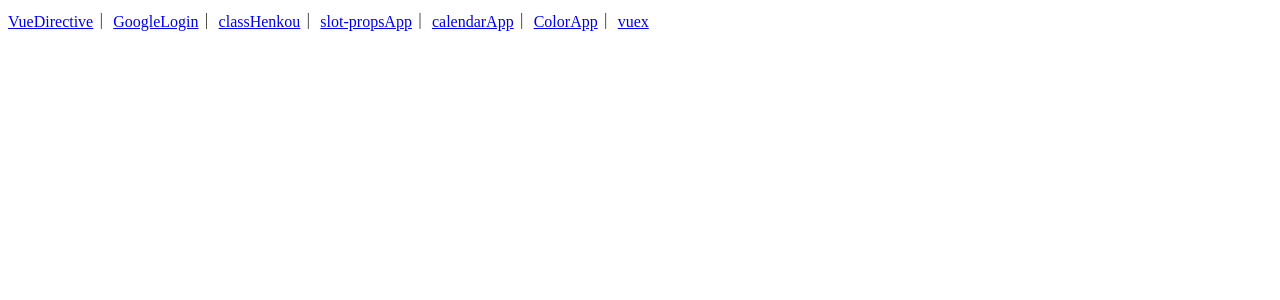
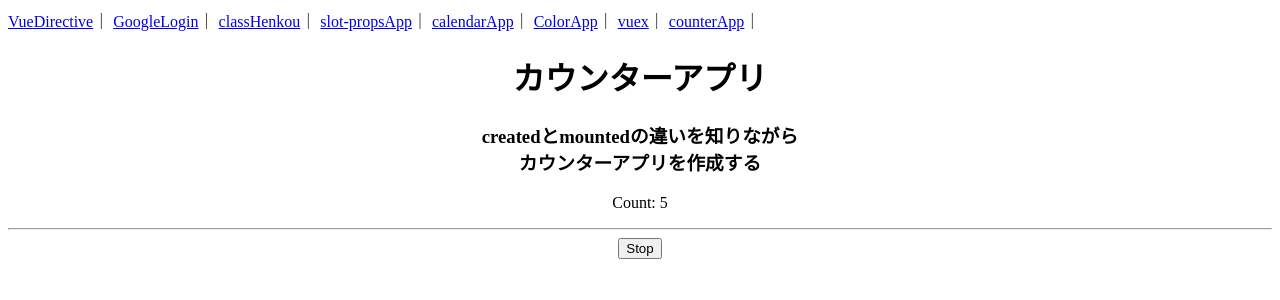
Before and after one commit to kujiKazuaki/my-teach, a Vue app: page /counterApp in a window 1280 px wide. Shown: the top 300 px of the page. Built offline with nearby package versions, Linux system fonts and the light colour scheme.

Commit message:
カウンターアプリ＋vueX

```diff
--- a/package.json
+++ b/package.json
@@ -12,7 +12,8 @@
     "firebase": "^9.9.4",
     "vue": "^3.2.13",
     "vue-router": "^4.0.3",
-    "vuex": "^4.0.0"
+    "vuex": "^4.0.2",
+    "vuex-persistedstate": "^4.1.0"
   },
   "devDependencies": {
     "@babel/core": "^7.12.16",
--- a/src/App.vue
+++ b/src/App.vue
@@ -8,7 +8,8 @@
       <router-link to="/slotpropsApp">slot-propsApp</router-link>｜
       <router-link to="/calendarApp">calendarApp</router-link>｜
       <router-link to="/ColorApp">ColorApp</router-link>｜
-      <router-link to="/vuex">vuex</router-link>
+      <router-link to="/vuex">vuex</router-link>｜
+      <router-link to="/counterApp">counterApp</router-link>｜
     </nav>
     <router-view />
   </div>
--- a/src/router/index.js
+++ b/src/router/index.js
@@ -7,6 +7,7 @@ import classHenkou from "@/個人勉強用/classHenkou.vue"
 import calendarApp from "@/個人勉強用/calendarApp.vue"
 import ColorApp from "@/個人勉強用/ColorApp.vue"
 import vuex from "@/個人勉強用/vuex.vue"
+import counterApp from "@/個人勉強用/counterApp.vue"
 
 const routes = [
   {
@@ -49,6 +50,11 @@ const routes = [
     name: "vuex",
     component: vuex,
   },
+  {
+    path: "/counterApp",
+    name: "counterApp",
+    component: counterApp,
+  },
 ]
 
 const router = createRouter({
--- a/src/store/index.js
+++ b/src/store/index.js
@@ -1,29 +1,8 @@
 import { createStore } from "vuex"
+import createPersistedState from "vuex-persistedstate"
 
 export default createStore({
-  state: () => {
-    return {
-      message: "count number.",
-      counter: 0,
-    }
-  },
-  mutations: {
-    count: (state, n) => {
-      state.counter += n
-    },
-    say: (state, msg) => {
-      state.message = msg
-    },
-    reset: (state) => {
-      state.counter = 0
-      state.message = "reset!!"
-    },
-  },
-  actions: {
-    doit: (context) => {
-      var n = Math.floor(Math.random() * 10)
-      context.commit("count", n)
-      context.commit("say", "add " + n + "!")
-    },
-  },
+  state() {},
+  mutations: {},
+  plugins: [createPersistedState()],
 })
--- /dev/null
+++ b/src/個人勉強用/counterApp.vue
@@ -0,0 +1,50 @@
+<template>
+  <div class="allContainer">
+    <h1>カウンターアプリ</h1>
+
+    <!-- created+mountedカウンターアプリ 始まり-->
+    <section class="createdmounted">
+      <h3>
+        createdとmountedの違いを知りながら<br />カウンターアプリを作成する
+      </h3>
+      <div id="app">
+        <p>{{ message }}</p>
+        <hr />
+        <button @click="doAction()">Stop</button>
+      </div>
+    </section>
+    <!-- created+mountedカウンターアプリ 終わり -->
+  </div>
+</template>
+
+<script>
+let timer = null
+export default {
+  data() {
+    return {
+      message: "",
+    }
+  },
+  created() {
+    this.message = "Hello Vue!"
+    this.count = 0
+  },
+  mounted() {
+    timer = setInterval(() => {
+      this.count++
+      this.message = "Count: " + this.count
+    }, 1000)
+  },
+  methods: {
+    doAction() {
+      clearInterval(timer)
+    },
+  },
+}
+</script>
+
+<style scoped>
+.allContainer {
+  text-align: center;
+}
+</style>
--- a/src/個人勉強用/vuex.vue
+++ b/src/個人勉強用/vuex.vue
@@ -1,29 +1,5 @@
 <template>
-  <div class="allContainer">
-    <section class="vuex-basic">
-      <h1>{{ $store.state.message }}</h1>
-    </section>
-    <section class="vuex-mutation">
-      <h1>mutation</h1>
-      <div
-        @click.exact="
-          $store.commit({ type: 'count', message: 'add 1!', add: 1 })
-        "
-        @click.ctrl="$store.commit('count', 2)"
-        @click.shift.exact="
-          $store.commit({ type: 'count', message: 'add 10!', add: 10 })
-        "
-      >
-        <a>clicked: {{ $store.state.counter }}</a>
-      </div>
-    </section>
-    <section class="vuex-action">
-      <h1>action</h1>
-      <div class="alert alert-secondary" @click="$store.dispatch('doit')">
-        <a class="h5"> clicked: {{ $store.state.counter }} </a>
-      </div>
-    </section>
-  </div>
+  <div class="alert alert-primary"></div>
 </template>
 
 <script>
@@ -31,7 +7,7 @@ export default {}
 </script>
 
 <style scoped>
-.allContainer {
+.alert {
   text-align: center;
   user-select: none;
 }
--- a/src/教材/ログイン認証/GoogleLogin.vue
+++ b/src/教材/ログイン認証/GoogleLogin.vue
@@ -274,6 +274,7 @@ export default {
 <style scoped>
 .allContainer {
   text-align: center;
+  user-select: noen;
 }
 
 .commentItem {
```
Also changed, not shown: 1 other file (tests, documents, lock files or other folders).
